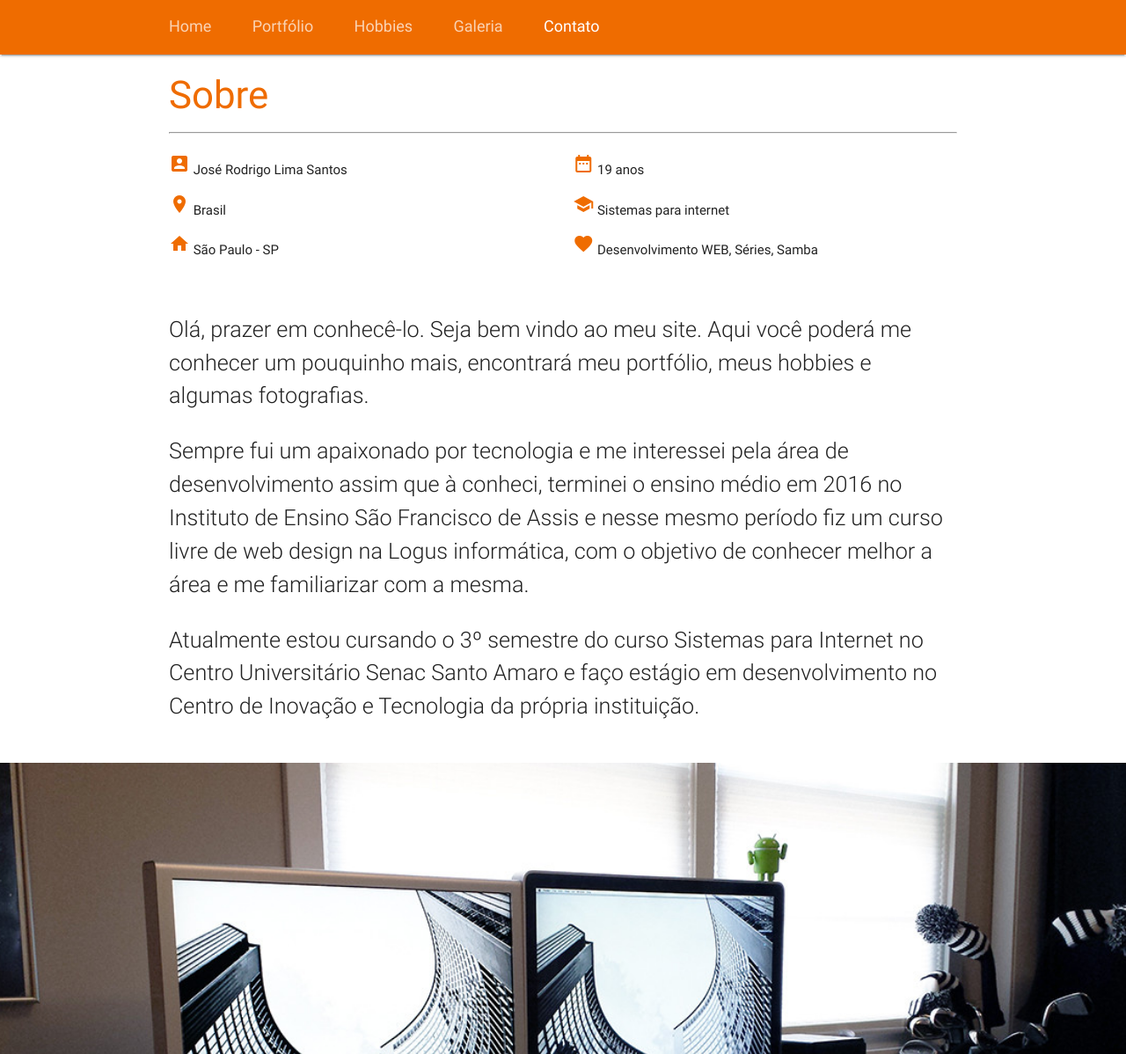
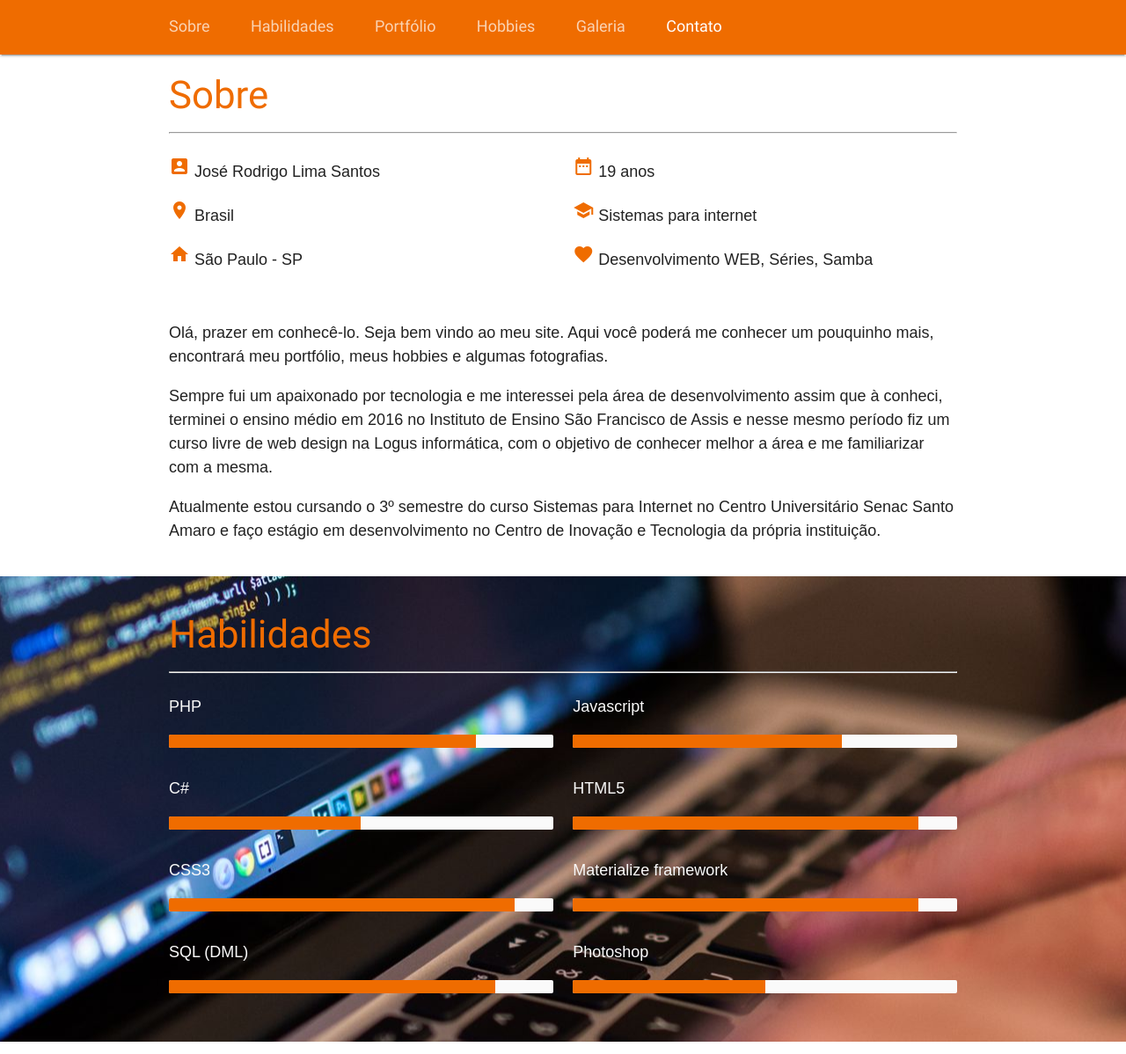
Before and after one commit to RodrigoLS/pagina-pessoal, a plain HTML site: page Page/index.html in a window 1280 px wide. Shown: the part 802-2000 px from the top of the page at 88% size. Drawn offline with nearby package versions, Linux system fonts and the light colour scheme.

Commit message:
Adição de algumas seções
...

```diff
--- a/Page/css/estilo.css
+++ b/Page/css/estilo.css
@@ -3,6 +3,11 @@ header#cabecalho {
 	margin-top: 100vh;
 
 }
+
+.side-nav {
+	background-color: black;
+}
+
 
 .fraseDeApresentacao {
 
@@ -10,6 +15,29 @@ header#cabecalho {
 
 }
 
-.parallax-container {
-      height: 800px;
-    }
+.parallax {
+	background-image: url("../img/teclado.jpeg");
+
+	/* Set a specific height */
+    /* height: 500px; */
+
+    /* Create the parallax scrolling effect */
+    background-attachment: fixed;
+    background-position: center;
+    background-repeat: no-repeat;
+    padding: 20px 0;
+}
+
+.progress {
+	height: 15px;
+}
+
+.texto-parallax {
+	font-family: Arial Brack;
+	font-size: 20px;
+}
+
+p {
+	font-family: Arial, sans-serif;
+	font-size: 18px;
+}
--- a/Page/index.html
+++ b/Page/index.html
@@ -44,20 +44,22 @@
 		<nav class="orange darken-3 valign-wrapper" id="cabecalho">
 			<div class="nav-wrapper container">
 				<div class="col s12 hide-on-med-and-down">
-					<a href="" class="breadcrumb"> Home </a>
-					<a href="" class="breadcrumb"> Portfólio </a>
-					<a href="" class="breadcrumb"> Hobbies </a>
-					<a href="" class="breadcrumb"> Galeria </a>
-					<a href="" class="breadcrumb"> Contato </a>
+					<a href="#sobre" class="breadcrumb"> Sobre </a>
+					<a href="#habilidades" class="breadcrumb"> Habilidades </a>
+					<a href="#portfolio" class="breadcrumb"> Portfólio </a>
+					<a href="#hobbies" class="breadcrumb"> Hobbies </a>
+					<a href="#galeria" class="breadcrumb"> Galeria </a>
+					<a href="#contato" class="breadcrumb"> Contato </a>
 				</div>
 
 				<div class="col s12 hide-on-large-only">
 					<ul id="slide-out" class="side-nav">
-						<a href="" class="breadcrumb grey-text text-darken-4"> Home </a>
-						<a href="" class="breadcrumb grey-text text-darken-4"> Portfólio </a>
-						<a href="" class="breadcrumb grey-text text-darken-4"> Hobbies </a>
-						<a href="" class="breadcrumb grey-text text-darken-4"> Galeria </a>
-						<a href="" class="breadcrumb grey-text text-darken-4"> Contato </a>
+						<a href="#sobre" class="grey-text text-lighten-5"> Sobre </a>
+						<a href="#habilidades" class="grey-text text-lighten-5"> Habilidades </a>
+						<a href="#portfolio" class="grey-text text-lighten-5"> Portfólio </a>
+						<a href="#hobbies" class="grey-text text-lighten-5"> Hobbies </a>
+						<a href="#galeria" class="grey-text text-lighten-5"> Galeria </a>
+						<a href="#contato" class="grey-text text-lighten-5"> Contato </a>
 					</ul>
 					<a href="#" data-activates="slide-out" class="button-collapse"><i class="tiny material-icons">menu</i></a>
 				</div>
@@ -67,9 +69,10 @@
 	</header>
 	<!-- Fim menu -->
 
+	<!-- Inicio Sobre -->
 	<section>
 		<div class="container ScrollFire">
-			<h3 class="orange-text text-darken-3"> Sobre </h3>
+			<h3 class="orange-text text-darken-3" id="sobre"> Sobre </h3>
 			<hr>
 
 			<div class="row">
@@ -88,23 +91,145 @@
 
 			<div class="row">
 				<div class="col s12">
-					<p class="flow-text">Olá, prazer em conhecê-lo. Seja bem vindo ao meu site. Aqui você poderá me conhecer um pouquinho mais, encontrará meu portfólio, meus hobbies e algumas fotografias.</p>
+					<p>Olá, prazer em conhecê-lo. Seja bem vindo ao meu site. Aqui você poderá me conhecer um pouquinho mais, encontrará meu portfólio, meus hobbies e algumas fotografias.</p>
 
-					<p class="flow-text">Sempre fui um apaixonado por tecnologia e me interessei pela área de desenvolvimento assim que à conheci, terminei o ensino médio em 2016 no Instituto de Ensino São Francisco de Assis e nesse mesmo período fiz um curso livre de web design na Logus informática, com o objetivo de conhecer melhor a área e me familiarizar com a mesma.</p>
+					<p>Sempre fui um apaixonado por tecnologia e me interessei pela área de desenvolvimento assim que à conheci, terminei o ensino médio em 2016 no Instituto de Ensino São Francisco de Assis e nesse mesmo período fiz um curso livre de web design na Logus informática, com o objetivo de conhecer melhor a área e me familiarizar com a mesma.</p>
 
-					<p class="flow-text">Atualmente estou cursando o 3º semestre do curso Sistemas para Internet no Centro Universitário Senac Santo Amaro e faço estágio em desenvolvimento no Centro de Inovação e Tecnologia da própria instituição.</p>
+					<p>Atualmente estou cursando o 3º semestre do curso Sistemas para Internet no Centro Universitário Senac Santo Amaro e faço estágio em desenvolvimento no Centro de Inovação e Tecnologia da própria instituição.</p>
 				</div>
 			</div>
 		</div>
 	</section>
+	<!-- Fim sobre -->
 
-	<section>
+	<!-- <section>
 		<div class="parallax-container">
 	    	<div class="parallax">
 	    		<img src="img/desk01.jpg">
 	    	</div>
 	  	</div>
+
+	</section> -->
+
+	<!-- Inicio Habilidades-->
+	<section class="parallax grey-text text-lighten-5">
+		<div class="container ScrollFire">
+			<h3 class="orange-text text-darken-3" id="habilidades"> Habilidades </h3>
+			<hr>
+
+			<div class="row texto-parallax">
+
+				<div class="col s12 l6">
+					<p>PHP</p>
+					<div class="progress grey lighten-5">
+		      			<div class="determinate orange darken-3" style="width: 80%;"></div>
+		 			</div>
+		 		</div>
+
+		 		<div class="col s12 l6">
+		 			<p>Javascript</p>
+					<div class="progress grey lighten-5">
+		      			<div class="determinate orange darken-3" style="width: 70%;"></div>
+		 			</div>
+		 		</div>
+
+		 		<div class="col s12 l6">
+		 			<p>C#</p>
+					<div class="progress grey lighten-5">
+		      			<div class="determinate orange darken-3" style="width: 50%;"></div>
+		 			</div>
+		 		</div>
+
+		 		<div class="col s12 l6">
+		 			<p>HTML5</p>
+					<div class="progress grey lighten-5">
+		      			<div class="determinate orange darken-3" style="width: 90%;"></div>
+		 			</div>
+		 		</div>
+
+		 		<div class="col s12 l6">
+		 			<p>CSS3</p>
+					<div class="progress grey lighten-5">
+		      			<div class="determinate orange darken-3" style="width: 90%;"></div>
+		 			</div>
+		 		</div>
+
+		 		<div class="col s12 l6">
+		 			<p>Materialize framework</p>
+					<div class="progress grey lighten-5">
+		      			<div class="determinate orange darken-3" style="width: 90%;"></div>
+		 			</div>
+		 		</div>
+
+		 		<div class="col s12 l6">
+		 			<p>SQL (DML)</p>
+					<div class="progress grey lighten-5">
+		      			<div class="determinate orange darken-3" style="width: 85%;"></div>
+		 			</div>
+		 		</div>
+
+		 		<div class="col s12 l6">
+		 			<p>Photoshop</p>
+					<div class="progress grey lighten-5">
+		      			<div class="determinate orange darken-3" style="width: 50%;"></div>
+		 			</div>
+		 		</div>
+
+ 			</div>
+		</div>
 	</section>
+	<!-- Fim habilidades -->
+
+
+	<!-- inicio Portfolio -->
+
+
+	<section style="height:600px"></section>
+
+
+	<!-- Fim Portfolio -->
+
+
+	<!-- inicio Hobbies -->
+	<section class="grey-text text-lighten-5">
+		<div class="container ScrollFire">
+			<h3 class="orange-text text-darken-3" id="hobbies"> Hobbies </h3>
+			<hr>
+		</div>
+	</section>
+
+
+	<!-- Fim Hobbies -->
+
+
+
+	<!-- Inicio footer -->
+	<footer class="page-footer orange darken-3">
+          <div class="container">
+            <div class="row">
+              <div class="col l6 s12">
+                <p class="grey-text text-lighten-4">Se chegou até aqui, muito obrigado pela atenção.</p>
+                <p>Volte sempre.</p>
+              </div>
+              <div class="col l4 offset-l2 s12">
+                <h5 class="white-text">Redes Sociais</h5>
+                <img src="img/facebook.png">
+                <img src="img/instagram.png">
+                <img src="img/github.png">
+              </div>
+            </div>
+          </div>
+          <div class="footer-copyright orange darken-4">
+            <div class="container center">
+            	© 2017 Copyright
+            </div>
+            <a href="#sobre">
+            	<i class=" material-icons medium grey-text text-lighten-4 right">arrow_upward</i>
+            </a>
+          </div>
+        </footer>
+    <!-- Fim footer -->
+
 
 
 	<!--Import jQuery before materialize.js-->
--- a/Page/js/materializeFunc.js
+++ b/Page/js/materializeFunc.js
@@ -20,3 +20,12 @@ var options = [
  $(document).ready(function(){
       $('.parallax').parallax();
     });
+
+ // Rolagem
+ var $doc = $('html, body');
+$('a').click(function() {
+    $doc.animate({
+        scrollTop: $( $.attr(this, 'href') ).offset().top
+    }, 500);
+    return false;
+});
```
Also changed, not shown: Page/img/codigo.jpeg (added), Page/img/codigo.jpg (added), Page/img/facebook.png (added), Page/img/github.png (added), Page/img/instagram.png (added), Page/img/teclado.jpeg (added), Page/img/tela1.png (added), Page/img/tela3.jpg (added), 1 other file.
